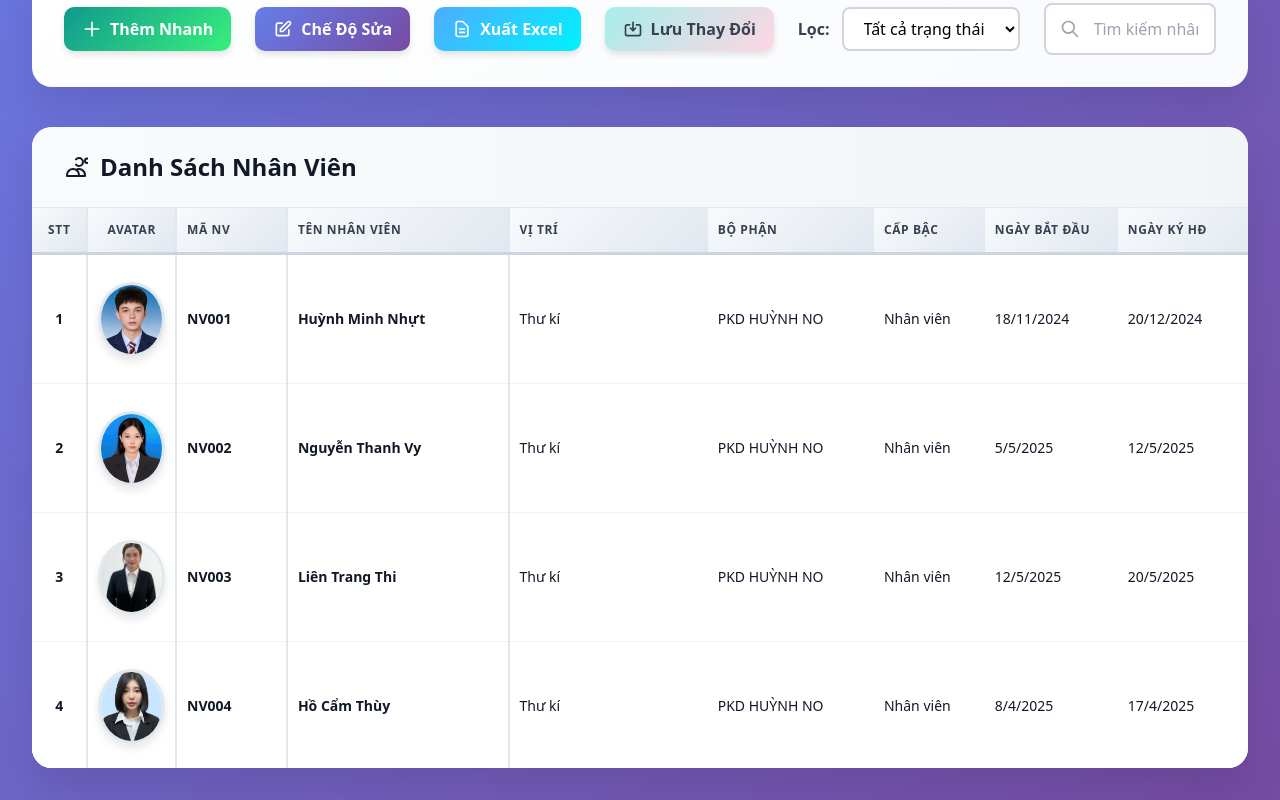
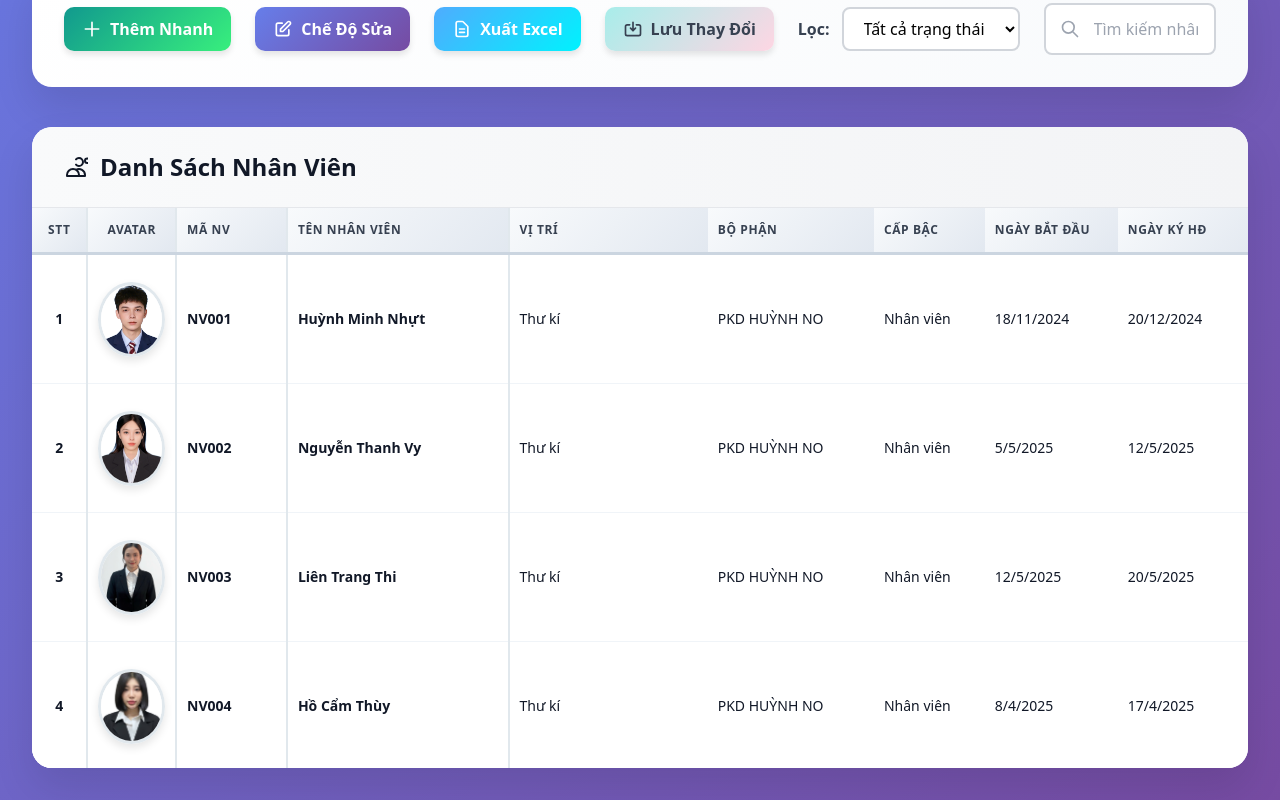
Before and after one commit to Chi2Vy/nhanvien, a plain HTML site: page index.html in a window 1280 px wide. Shown: the part 439-1239 px from the top of the page. Drawn offline with nearby package versions, Linux system fonts and the light colour scheme.

Commit message:
Update index.html

```diff
--- a/index.html
+++ b/index.html
@@ -743,7 +743,7 @@
           stt: 1,
           id: "NV001",
           name: "Huỳnh Minh Nhựt",
-          avatar: "images/NV001.jpg",
+          avatar: "images/Nhut.jpg",
           position: "Thư kí",
           department: "PKD HUỲNH NO",
           level: "Nhân viên",
@@ -761,7 +761,7 @@
           stt: 2,
           id: "NV002",
           name: "Nguyễn Thanh Vy",
-          avatar: "images/NV002.jpg",
+          avatar: "images/Vy.jpg",
           position: "Thư kí",
           department: "PKD HUỲNH NO",
           level: "Nhân viên",
@@ -795,7 +795,7 @@
           stt: 4,
           id: "NV004",
           name: "Hồ Cẩm Thùy",
-          avatar: "images/NV004.jpg",
+          avatar: "images/Thuy.jpg",
           position: "Thư kí",
           department: "PKD HUỲNH NO",
           level: "Nhân viên",
```
